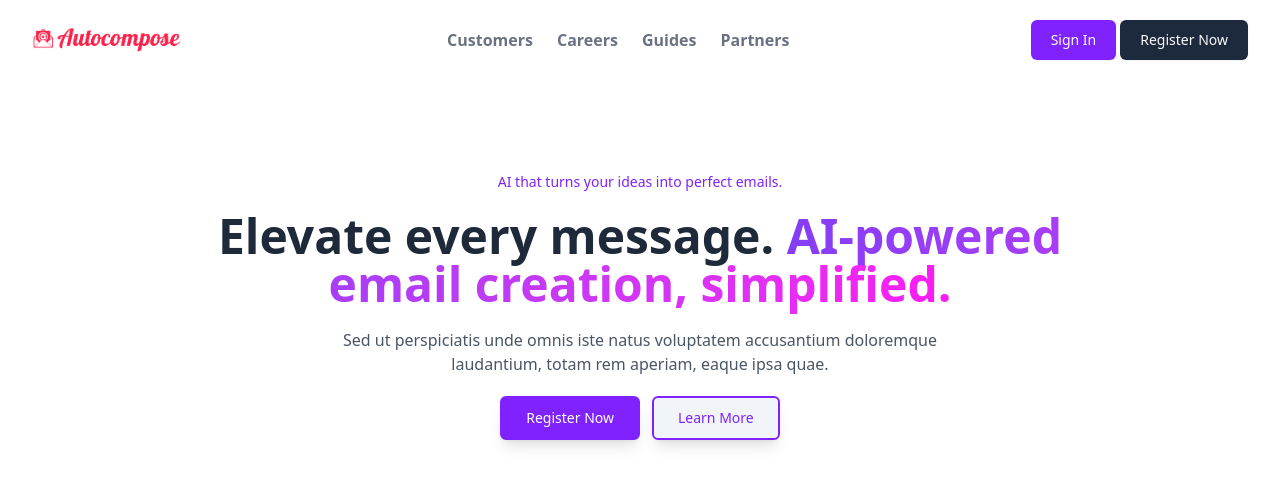
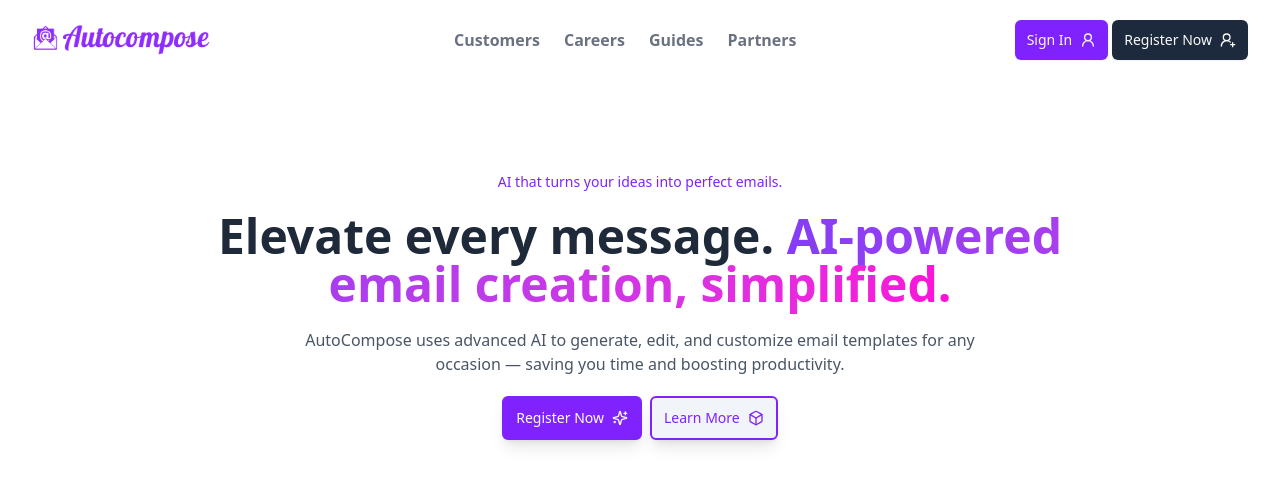
Before and after one commit to utsavpatel562/AutoCompose, a Next.js app: page / in a window 1280 px wide. Shown: the top 486 px of the page. Built offline with nearby package versions, Linux system fonts and the light colour scheme.

Commit message:
first commit

```diff
--- a/components/ui/Header.jsx
+++ b/components/ui/Header.jsx
@@ -2,6 +2,12 @@
 import React from "react";
 import { useState } from "react";
 import { Button } from "./button";
+import {
+  CircleFadingPlus,
+  LucideUserRound,
+  Plus,
+  UserRoundPlus,
+} from "lucide-react";
 
 function Header() {
   const [state, setState] = useState(false);
@@ -19,7 +25,7 @@
         <nav className="items-center pt-5 px-4 mx-auto max-w-screen-xl sm:px-8 md:flex md:space-x-6">
           <div className="flex justify-between">
             <a href="javascript:void(0)">
-              <img src="/logo.png" width={150} height={150} alt="AutoCompose" />
+              <img src="/logo.png" width={180} height={180} alt="AutoCompose" />
             </a>
             <button
               className="text-gray-500 outline-none md:hidden"
@@ -64,23 +70,19 @@
             }`}
           >
             <li className="order-2 pb-5 md:pb-0 flex gap-1">
-              <Button
-                href="javascript:void(0)"
-                className="bg-violet-600 hover:bg-violet-500 p-5 rounded-sm cursor-pointer"
-              >
+              <Button className="flex items-center gap-2 bg-violet-600 hover:bg-violet-500 p-5 rounded-sm cursor-pointer">
                 Sign In
+                <LucideUserRound />
               </Button>
-              <Button
-                href="javascript:void(0)"
-                className="bg-slate-800 hover:bg-slate-700 p-5 rounded-sm cursor-pointer"
-              >
+              <Button className="flex items-center gap-2 bg-slate-800 hover:bg-slate-700 p-5 rounded-sm cursor-pointer">
                 Register Now
+                <UserRoundPlus />
               </Button>
             </li>
-            <div className="order-1 flex-1 justify-center items-center space-y-5 md:flex md:space-x-6 md:space-y-0">
+            <div className="order-1 bg-slate-900 p-3 md:p-0 rounded-md md:bg-transparent flex-1 justify-center items-center space-y-5 md:flex md:space-x-6 md:space-y-0">
               {navigation.map((item, idx) => (
                 <li
-                  className="text-gray-500 hover:text-violet-600 font-semibold"
+                  className="text-slate-100 md:text-gray-500 hover:text-violet-600 font-semibold"
                   key={idx}
                 >
                   <a href={item.path}>{item.title}</a>
--- a/components/ui/HeroSection.jsx
+++ b/components/ui/HeroSection.jsx
@@ -1,5 +1,6 @@
 import React from "react";
 import { Button } from "./button";
+import { Box, Sparkles } from "lucide-react";
 
 function HeroSection() {
   return (
@@ -13,20 +14,23 @@
               </h1>
               <h2 className="text-4xl text-gray-800 font-extrabold mx-auto md:text-5xl">
                 Elevate every message.{" "}
-                <span className="text-transparent bg-clip-text bg-gradient-to-r from-[#843df6] to-[#fc1af4]">
+                <span className="text-transparent bg-clip-text bg-gradient-to-r from-[#843df6] to-[#fd0fd9]">
                   AI-powered email creation, simplified.
                 </span>
               </h2>
               <p className="max-w-2xl mx-auto">
-                Sed ut perspiciatis unde omnis iste natus voluptatem accusantium
-                doloremque laudantium, totam rem aperiam, eaque ipsa quae.
+                AutoCompose uses advanced AI to generate, edit, and customize
+                email templates for any occasion — saving you time and boosting
+                productivity.
               </p>
-              <div className="items-center justify-center gap-x-3 space-y-3 sm:flex sm:space-y-0">
-                <Button className="cursor-pointer p-5 pr-6 pl-6 border-2 border-violet-600 text-white font-medium bg-violet-600 duration-150 hover:bg-violet-500 active:bg-violet-700 rounded-sm shadow-lg hover:shadow-none">
+              <div className="flex items-center justify-center gap-2 sm:flex sm:space-y-0">
+                <Button className="flex items-center gap-2 cursor-pointer p-5 pr-6 pl-6 border-2 border-violet-600 text-white font-medium bg-violet-600 duration-150 hover:bg-violet-500 active:bg-violet-700 rounded-sm shadow-lg hover:shadow-none">
                   Register Now
+                  <Sparkles />
                 </Button>
-                <Button className="cursor-pointer p-5 pr-6 pl-6 border-2 border-violet-600 text-violet-600 font-medium bg-slate-100 duration-150 hover:bg-slate-50 rounded-sm shadow-lg hover:shadow-none">
+                <Button className="flex items-center gap-2 cursor-pointer p-5 pr-6 pl-6 border-2 border-violet-600 text-violet-600 font-medium bg-slate-100 duration-150 hover:bg-slate-50 rounded-sm shadow-lg hover:shadow-none">
                   Learn More
+                  <Box />
                 </Button>
               </div>
             </div>
--- a/package.json
+++ b/package.json
@@ -16,6 +16,7 @@
     "next": "15.2.4",
     "react": "^19.0.0",
     "react-dom": "^19.0.0",
+    "react-icons": "^5.5.0",
     "tailwind-merge": "^3.2.0",
     "tailwindcss-animate": "^1.0.7",
     "tw-animate-css": "^1.2.5"
```
Also changed, not shown: public/logo.png, 1 other file (tests, documents, lock files or other folders).
